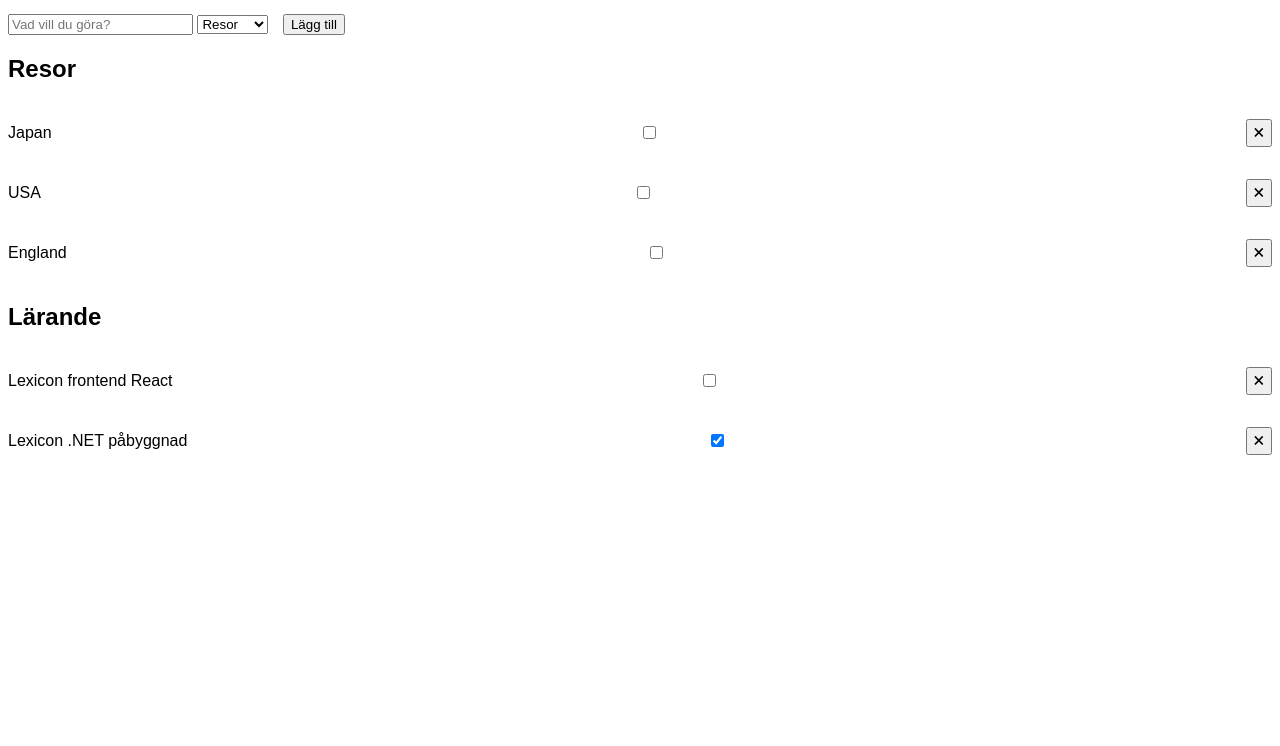
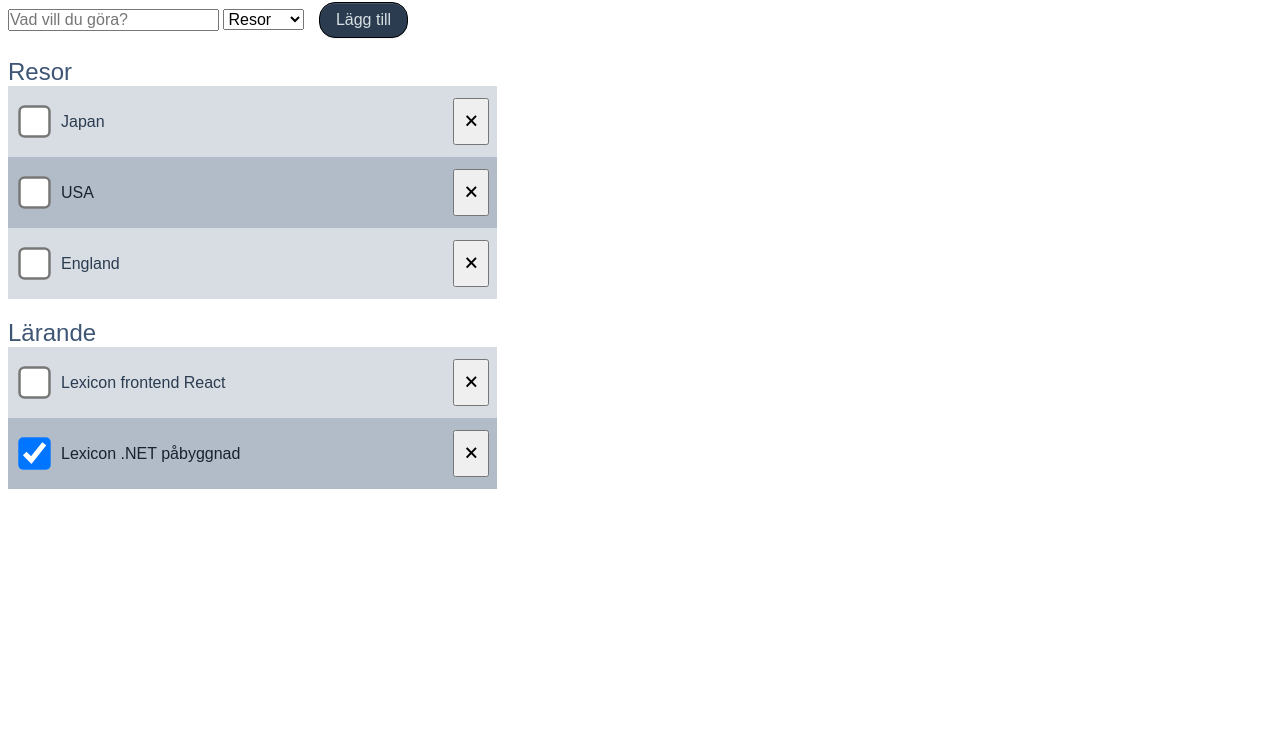
Before and after one commit to reenhilm/2025v3-js-Bucketlist, a plain HTML site: page index.html in a window 1280 px wide. Shown: the part 74-820 px from the top of the page. Drawn offline with Linux system fonts and the light colour scheme.

Commit message:
some styling, bugfix, needed check validity on click

```diff
--- a/index.html
+++ b/index.html
@@ -10,24 +10,22 @@
 </head>
 
 <body>
-    <header>
-        <h1>Min Bucket List</h1><button type="button" id="btn_clear">Rensa localStorage</button>
+    <header class="flow">
+        <h1>Min Bucket List</h1><button type="button" class="button-20" id="btn_clear">Rensa localStorage</button>
     </header>
     <!-- The Modal -->
     <section id="myModal" class="modal">
-
         <!-- Modal content -->
         <div class="modal-content">
             <span class="close">&times;</span>
             <p id="modal-title">Some text in the Modal..</p>
-            <button id="modal-button">Yes</button>
-            <button id="modal-no">No</button>
-            <button id="modal-cancel">Cancel</button>
+            <button id="modal-button" class="button-20">Yes</button>
+            <button id="modal-no" class="button-20">No</button>
+            <button id="modal-cancel" class="button-20">Cancel</button>
         </div>
-
     </section>
-    <main>
-        <form id="bucketForm">
+    <main class="flow">
+        <form id="bucketForm" class="flow">
             <input type="text" id="activityName" placeholder="Vad vill du göra?" required />
             <select id="activityCategory">
                 <option value="Resor">Resor</option>
@@ -35,7 +33,7 @@
                 <option value="Lärande">Lärande</option>
                 <option value="Hobby">Hobby</option>
             </select>
-            <button type="submit">Lägg till</button>
+            <button type="submit" class="button-20">Lägg till</button>
         </form>
         <section id="bucketLists"></section>
     </main>
--- a/scripts/index.js
+++ b/scripts/index.js
@@ -35,7 +35,10 @@ document.getElementById('bucketForm').addEventListener('submit', function (event
 
 function addBucketFormButtonClickHandler() {
     const el = document.getElementById('bucketForm').querySelector('button[type="submit"]');
-    el.addEventListener('click', (e) => { addFromFormAndRefresh(); });
+    el.addEventListener('click', (e) => {
+        if (e.target.form.checkValidity())
+            addFromFormAndRefresh();
+    });
 }
 
 function addBtnClearClickHandler() {
@@ -133,6 +136,7 @@ function createHTML(parent, category, filteredActivities) {
     })()); //Immediately invoke the function
 
     const ul = parent.appendChild(document.createElement('ul'));
+    ul.classList.add('flow');
 
     filteredActivities.forEach(a => {
         ul.appendChild(createHTMLActivity(a));
@@ -159,9 +163,8 @@ function createHTMLActivity(activity) {
     pEl.innerHTML = activity.name;
     //pEl.innerHTML = `id: ${activity.id} ${activity.name}`;
 
-
+    pLi.appendChild(pCb);
     pLi.appendChild(pEl);
-    pLi.appendChild(pCb);
     pLi.appendChild(pDel);
 
     return pLi;
--- a/styles/style.css
+++ b/styles/style.css
@@ -1,21 +1,169 @@
+/* makes sizing simpler */
+*,
+*::before,
+*::after {
+    box-sizing: border-box;
+}
+
+/* remove default spacing */
+/* force styling of type through styling, rather than elements */
+* {
+    margin: 0;
+    padding: 0;
+    font: inherit;
+}
+
+/* min body height */
 body {
+    min-height: 100vh;
+}
+
+/* responsive images/videos */
+img,
+picture,
+svg,
+video {
+    display: block;
+    max-width: 100%;
+}
+
+/* make headings wrap better */
+h1,
+h2,
+h3,
+h4,
+h5,
+h6 {
+    text-wrap: balance;
+}
+
+p,
+li,
+figcaption {
+    text-wrap: pretty;
+    max-width: 55ch;
+}
+
+:root {
+    /* light */
+    --clr-bodybg: #ffffff;
+    --clr-bodytext: #3e5574;
+    --clr-oddbg: #d7dde2;
+    --clr-oddtext: #2b3c51;
+    --clr-evenbg: #b2bcc8;
+    --clr-eventext: #19222f;
+
+    /* dark */
+    --clr-darkbodybg: #000000;
+    --clr-darkbodytext: #b3bdca;
+    --clr-darkoddbg: #19222f;
+    --clr-darkoddtext: #b3bdca;
+    --clr-darkevenbg: #2b3c51;
+    --clr-darkeventext: #d8dfe3;
+
+    /* darkbodybg, darkevenbg, darkeventext */
+    --clr-accent: #000000;
+    --clr-green-400: #2b3c51;
+    --clr-accent-light-1: #d8dfe3;
+
+    /* bodybg, evenbg, eventext */
+    /* --clr-accent: #ffffff;
+    --clr-green-400: #b2bcc8;
+    --clr-accent-light-1: #19222f; */
+}
+
+body {
+    margin:0px 8px;
     font-family: Arial, sans-serif;
+    background-color: var(--clr-bodybg);
+    color: var(--clr-bodytext);
 }
 
 #bucketLists div {
     margin-bottom: 20px;
 }
 
-ul {
-    list-style-type: none;
-    padding: 0;
+h1
+{
+    font-size: 28px;
 }
 
-li {
-    display: flex;
-    justify-content: space-between;
+h2
+{
+    font-size: 24px;
+}
+
+.flow {
+    margin-bottom: 20px;
+}
+
+.button-20,
+.button-20:visited {
+    appearance: button;
+    background-color: var(--clr-green-400);
+    border-radius: 1rem;
+    color: var(--clr-accent-light-1);
+    padding: 0.25rem 0.5rem;
+    text-align: center;
+}
+
+.button-20,
+.button-20:visited {
+    cursor: pointer;
+    padding: .5rem 1rem;
+    border: 1px solid var(--clr-accent);
+    box-shadow: rgba(255, 255, 255, 0.15) 0 1px 0 inset, rgba(46, 54, 80, 0.075) 0 1px 1px;
+    transition: color .15s ease-in-out, background-color .15s ease-in-out, border-color .15s ease-in-out, box-shadow .15s ease-in-out;
+}
+
+.button-20:focus:not(:focus-visible),
+.button-20:focus {
+    outline: 0;
+}
+
+.button-20:hover,
+.button-20:focus {
+    background-color: var(--clr-accent-light-1);
+    border-color: var(--clr-accent);
+    color: var(--clr-accent);
+    text-decoration: none;
+}
+
+.button-20:active {
+    background-color: var(--clr-accent);
+    border-color: var(--clr-accent-light-1);
+    color: var(--clr-accent-light-1);
+    text-decoration: none;
+}
+
+.button-20:active:focus {
+    box-shadow: rgba(46, 54, 80, 0.125) 0 3px 5px inset, var(--clr-accent) 0 0 0 .2rem;
+}
+
+ul li {
+    padding: 12px 8px 12px 20px;
+    display:grid;
+    gap:20px;
+    grid-template-columns: auto 1fr auto;
     align-items: center;
-    padding: 5px 0;
+
+
+    input[type="checkbox"] {
+        transform: scale(2.5);
+    }
+
+    input[type="button"] {
+        padding:8px 10px;
+    }
+}
+
+ul li:nth-child(odd) {
+    background: var(--clr-oddbg);
+    color: var(--clr-oddtext);
+}
+ul li:nth-child(even) {
+    background: var(--clr-evenbg);
+    color: var(--clr-eventext);
 }
 
 button {
@@ -23,6 +171,8 @@ button {
 }
 
 header {
+    margin-top:20px;
+
     display: flex;
 
     #btn_clear {
@@ -69,3 +219,24 @@ header {
     cursor: pointer;
     padding: 30px;
 }
+
+@media (prefers-color-scheme: dark) {
+    html {
+        color-scheme: dark light;
+    }
+
+    body {
+        background-color: var(--clr-darkbodybg);
+        color: var(--clr-darkbodytext);
+    }
+
+    ul li:nth-child(odd) {
+        background: var(--clr-darkoddbg);
+        color: var(--clr-darkoddtext);
+    }
+
+    ul li:nth-child(even) {
+        background: var(--clr-darkevenbg);
+        color: var(--clr-darkeventext);
+    }
+}
```
